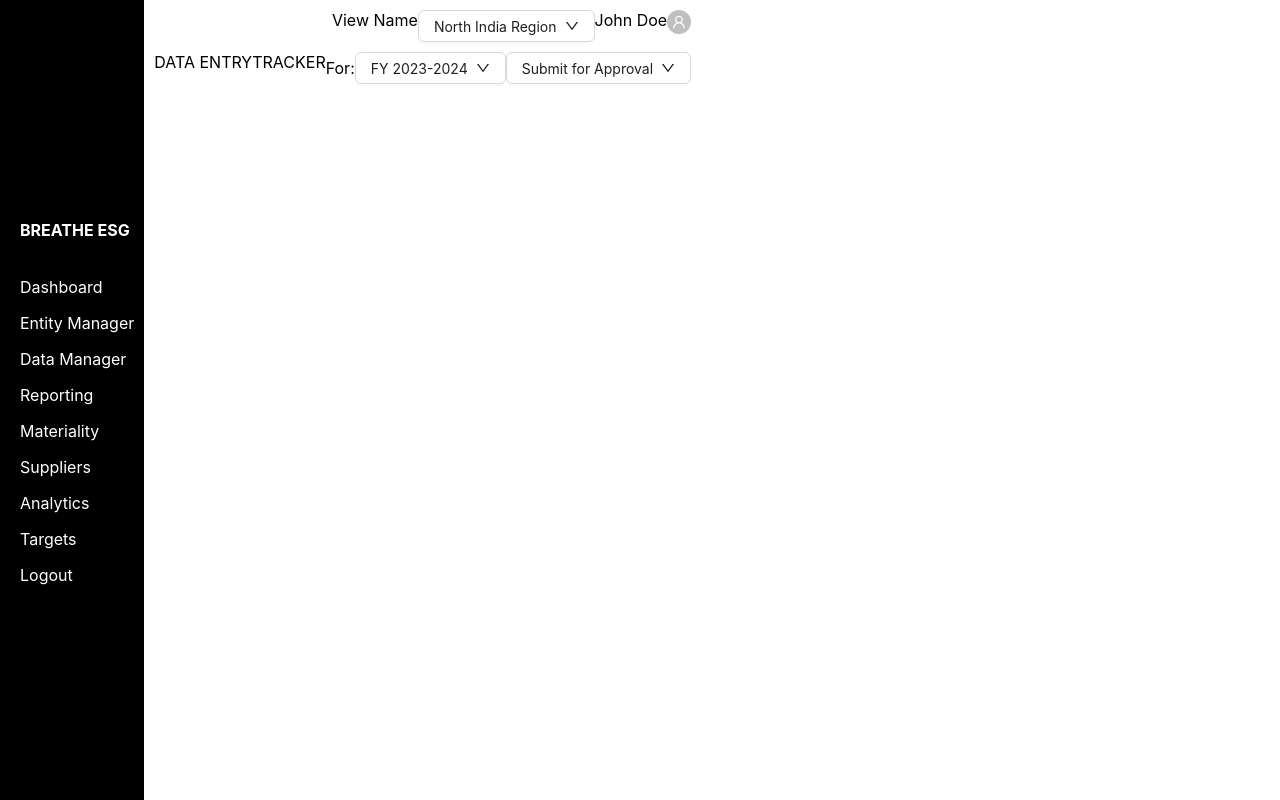
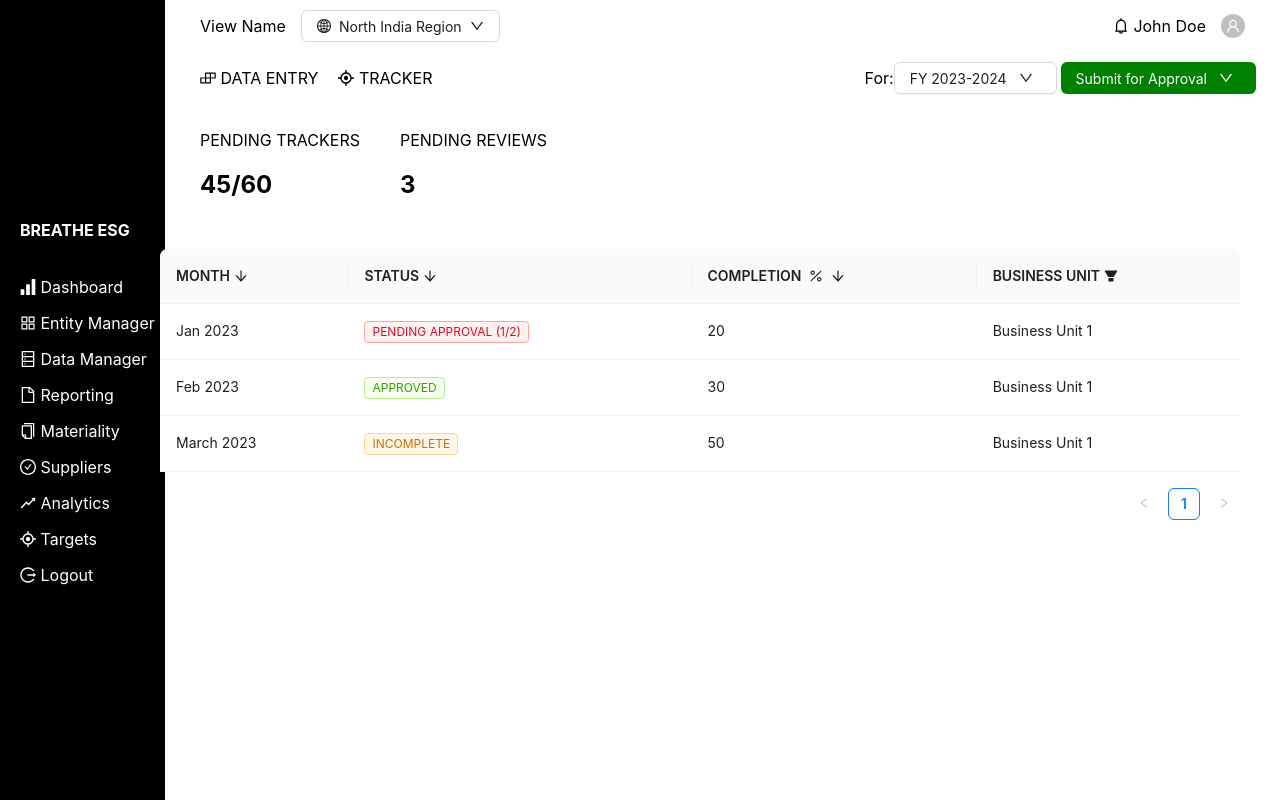
Before and after one commit to Mansi209aps/BreatheESG, a React (Create React App) app: page /tracker in a window 1280 px wide. Built offline with nearby package versions, Linux system fonts and the light colour scheme.

Commit message:
Added tracker and data entry page along with icons

```diff
--- a/src/Pages/Dataentry.scss
+++ b/src/Pages/Dataentry.scss
@@ -1,7 +1,5 @@
-.dataentry {
-    display: flex;
+.table {
+    margin-left: 200px; // Provide space for the fixed dashboard
+    width: calc(100% - 200px); // Adjust width to account for the dashboard width
+    padding: 20px; // Add padding for better appearance
 }
-
-.table {
-    width: 100vh;
-}
--- a/src/Pages/Tracker.js
+++ b/src/Pages/Tracker.js
@@ -1,16 +1,109 @@
-import React from 'react'
+import React from 'react';
 import './Tracker.scss';
-import Dashboard from '../Shared/Dashboard'
-import Header from '../Shared/Header'
+import Dashboard from '../Shared/Dashboard';
+import { Table, Tag } from 'antd';
+import { ArrowDownOutlined, PercentageOutlined, FilterFilled } from '@ant-design/icons';
 
+const columns = [
+    {
+        title: <>MONTH < ArrowDownOutlined /></>,
+        dataIndex: 'month',
+    },
+    {
+        title: <>STATUS < ArrowDownOutlined /></>,
+        key: 'tags',
+        dataIndex: 'status',
+        render: (_, { status }) => {
+            let color;
+            let statusText;
+            switch (status[0]) {
+                case 'PENDING APPROVAL (1/2)':
+                    color = 'red';
+                    statusText = 'PENDING APPROVAL (1/2)';
+                    break;
+                case 'APPROVED':
+                    color = 'green';
+                    statusText = 'APPROVED';
+                    break;
+                case 'INCOMPLETE':
+                    color = 'orange';
+                    statusText = 'INCOMPLETE';
+                    break;
+                default:
+                    color = 'blue';
+                    statusText = '';
+            }
+            return (
+                <Tag color={color} key={statusText}>
+                    {statusText.toUpperCase()}
+                </Tag>
+            );
+        },
+    },
+    {
+        title: <div style={{ display: 'flex', alignItems: 'center' }}>
+            COMPLETION
+            <div style={{ marginLeft: '8px' }}>
+                <PercentageOutlined />
+            </div>
+            <div style={{ marginLeft: '8px' }}>
+                <ArrowDownOutlined />
+            </div>
+        </div>,
+        dataIndex: 'completion',
+    },
+    {
+        title: <>BUSINESS UNIT <FilterFilled /></>,
+        dataIndex: 'unit',
+    },
+];
+
+const data = [
+    {
+        key: '1',
+        month: 'Jan 2023',
+        status: ['PENDING APPROVAL (1/2)'],
+        completion: 20,
+        unit: 'Business Unit 1',
+    },
+    {
+        key: '2',
+        month: 'Feb 2023',
+        status: ['APPROVED'],
+        completion: 30,
+        unit: 'Business Unit 1',
+    },
+    {
+        key: '3',
+        month: 'March 2023',
+        status: ['INCOMPLETE'],
+        completion: 50,
+        unit: 'Business Unit 1',
+    },
+];
 
 function Tracker() {
     return (
         <div className='tracker'>
             <Dashboard />
-            <Header />
+            <div className='head'>
+                <div>
+                    <p>PENDING TRACKERS</p>
+                    <h2>45/60</h2>
+                </div>
+                <div>
+                    <p>PENDING REVIEWS</p>
+                    <h2>3</h2>
+                </div>
+            </div>
+            <div className='table'>
+                <Table
+                    columns={columns}
+                    dataSource={data}
+                />
+            </div>
         </div>
-    )
+    );
 }
 
-export default Tracker
+export default Tracker;
--- a/src/Pages/Tracker.scss
+++ b/src/Pages/Tracker.scss
@@ -1,3 +1,16 @@
-.tracker {
+.head {
     display: flex;
+    margin-left: 190px; // Provide space for the fixed dashboard
+    width: calc(100% - 200px); // Adjust width to account for the dashboard width
+    padding: 10px; // Add padding for better appearance
+
+    >div {
+        margin-right: 40px; // Add space between child divs
+    }
 }
+
+.table {
+    margin-left: 140px; // Provide space for the fixed dashboard
+    width: calc(100% - 200px); // Adjust width to account for the dashboard width
+    padding: 20px; // Add padding for better appearance
+}
--- a/src/Shared/Dashboard.js
+++ b/src/Shared/Dashboard.js
@@ -1,20 +1,122 @@
 import React from 'react'
 import './Dashboard.scss';
+import { DownOutlined, UserOutlined, SignalFilled, AppstoreOutlined, FileOutlined, DatabaseOutlined, CopyOutlined, RiseOutlined, CheckCircleOutlined, AimOutlined, LogoutOutlined, BuildOutlined, BellOutlined, GlobalOutlined } from '@ant-design/icons';
+import { Button, Dropdown, message, Space, Avatar } from 'antd';
+import { Link } from 'react-router-dom';
+
+// const handleButtonClick = (e) => {
+//     message.info('Click on left button.');
+//     console.log('click left button', e);
+// };
+const handleMenuClick = (e) => {
+    message.info('Click on menu item.');
+    console.log('click', e);
+};
+const items = [
+    {
+        label: '1st menu item',
+        key: '1',
+        icon: <UserOutlined />,
+    },
+    {
+        label: '2nd menu item',
+        key: '2',
+        icon: <UserOutlined />,
+    },
+    {
+        label: '3rd menu item',
+        key: '3',
+        icon: <UserOutlined />,
+        danger: true,
+    },
+    {
+        label: '4rd menu item',
+        key: '4',
+        icon: <UserOutlined />,
+        danger: true,
+        disabled: true,
+    },
+];
+const menuProps = {
+    items,
+    onClick: handleMenuClick,
+};
 
 function Dashboard() {
     return (
-        <div className='dashboard'>
-            <h4>BREATHE ESG</h4>
-            <div>
-                <p>Dashboard</p>
-                <p>Entity Manager</p>
-                <p>Data Manager</p>
-                <p>Reporting</p>
-                <p>Materiality</p>
-                <p>Suppliers</p>
-                <p>Analytics</p>
-                <p>Targets</p>
-                <p>Logout</p>
+        <div className='bars'>
+
+            <div className='dashboard'>
+                <h4>BREATHE ESG</h4>
+                <div>
+                    <p><SignalFilled /> Dashboard</p>
+                    <p><AppstoreOutlined /> Entity Manager</p>
+                    <p><DatabaseOutlined /> Data Manager</p>
+                    <p><FileOutlined /> Reporting</p>
+                    <p><CopyOutlined /> Materiality</p>
+                    <p><CheckCircleOutlined /> Suppliers</p>
+                    <p><RiseOutlined /> Analytics</p>
+                    <p><AimOutlined /> Targets</p>
+                    <p><LogoutOutlined /> Logout</p>
+                </div>
+            </div>
+
+
+
+            <div className='header'>
+                <div className='upper'>
+                    <div className='left'>
+                        <div>View Name</div>
+                        <Dropdown menu={menuProps}>
+                            <Button>
+                                <Space>
+                                    <GlobalOutlined /> North India Region
+                                    <DownOutlined />
+                                </Space>
+                            </Button>
+                        </Dropdown>
+                    </div>
+
+                    <div className='right'>
+                        <div><BellOutlined /> John Doe</div>
+                        <div>
+                            <Space direction="vertical" size={16}>
+                                <Space wrap size={16}>
+                                    <Avatar size="small" icon={<UserOutlined />} />
+                                </Space>
+                            </Space>
+                        </div>
+                    </div>
+                </div>
+
+                <div className='lower'>
+                    <div className='left'>
+                        <Link to='/dataentry' className='nav-link'><BuildOutlined /> DATA ENTRY</Link>
+                        <Link to='/tracker' className='nav-link'><AimOutlined /> TRACKER</Link>
+                    </div>
+
+                    <div className='right'>
+                        <div>
+                            For:
+                            <Dropdown menu={menuProps}>
+                                <Button>
+                                    <Space>
+                                        FY 2023-2024
+                                        <DownOutlined />
+                                    </Space>
+                                </Button>
+                            </Dropdown>
+                        </div>
+                        <Dropdown menu={menuProps}>
+                            <Button className='submit'>
+                                <Space>
+                                    Submit for Approval
+                                    <DownOutlined />
+                                </Space>
+                            </Button>
+                        </Dropdown>
+                    </div>
+                </div>
             </div>
         </div>
     )
--- a/src/Shared/Dashboard.scss
+++ b/src/Shared/Dashboard.scss
@@ -4,8 +4,81 @@
     display: flex;
     flex-direction: column;
     justify-content: center;
-    max-width: fit-content;
-    height: 100vh;
+    position: fixed; // Fix the position of the dashboard
+    left: 0; // Align it to the left
+    top: 0; // Align it to the top
+    height: 100vh; // Full height of the viewport
     padding-left: 20px;
     padding-right: 10px;
+    width: 200px; // Set a fixed width for the dashboard
+    max-width: fit-content;
 }
+
+.bars {
+    display: flex;
+}
+
+.header {
+    margin-left: 190px; // Provide space for the fixed dashboard
+    width: calc(100% - 200px); // Adjust width to account for the dashboard width
+    display: flex;
+    flex-direction: column;
+}
+
+.upper {
+    display: flex;
+    justify-content: space-between;
+    margin: 10px;
+
+    .left,
+    .right {
+        display: flex;
+        align-items: center;
+
+        >* {
+            margin-right: 15px; // Add margin to child elements for spacing
+        }
+    }
+}
+
+.lower {
+    display: flex;
+    align-items: center;
+
+    div {
+        margin-right: 4px; // Add margin to div elements for spacing
+    }
+
+    .button-group {
+        display: flex;
+        align-items: center;
+    }
+
+}
+
+.nav-link {
+    color: black;
+    text-decoration: none;
+    transition: color 0.3s;
+    margin-right: 20px;
+
+    &:hover {
+        color: green;
+    }
+
+    &:active {
+        color: green;
+    }
+}
+
+.submit {
+    background-color: green;
+    color: white;
+    border: none;
+
+    &:hover,
+    &:focus {
+        background-color: darkgreen;
+        color: white;
+    }
+}
--- a/src/Shared/Header.scss
+++ b/src/Shared/Header.scss
@@ -1,10 +1,11 @@
 .header {
+    display: flex;
     flex-direction: column;
 }
 
 .upper {
     display: flex;
-    justify-content: flex-end;
+    justify-content: space-between; // Ensure left and right are spread out
     margin: 10px;
 }
 
@@ -14,9 +15,35 @@
 
 .right {
     display: flex;
+    margin-left: auto; // This pushes the .right section to the far right
 }
 
 .lower {
     display: flex;
     margin: 10px;
 }
+
+
+
+// .header {
+//     flex-direction: column;
+// }
+
+// .upper {
+//     display: flex;
+//     justify-content: flex-end;
+//     margin: 10px;
+// }
+
+// .left {
+//     display: flex;
+// }
+
+// .right {
+//     display: flex;
+// }
+
+// .lower {
+//     display: flex;
+//     margin: 10px;
+// }
```
Also changed, not shown: src/Pages/DataEntry.js (+36 -22 lines).
